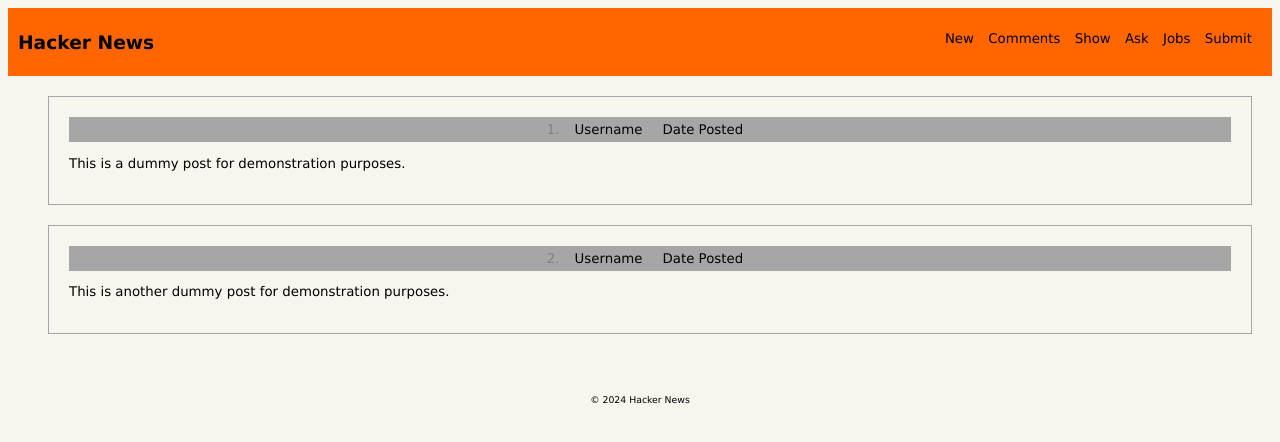
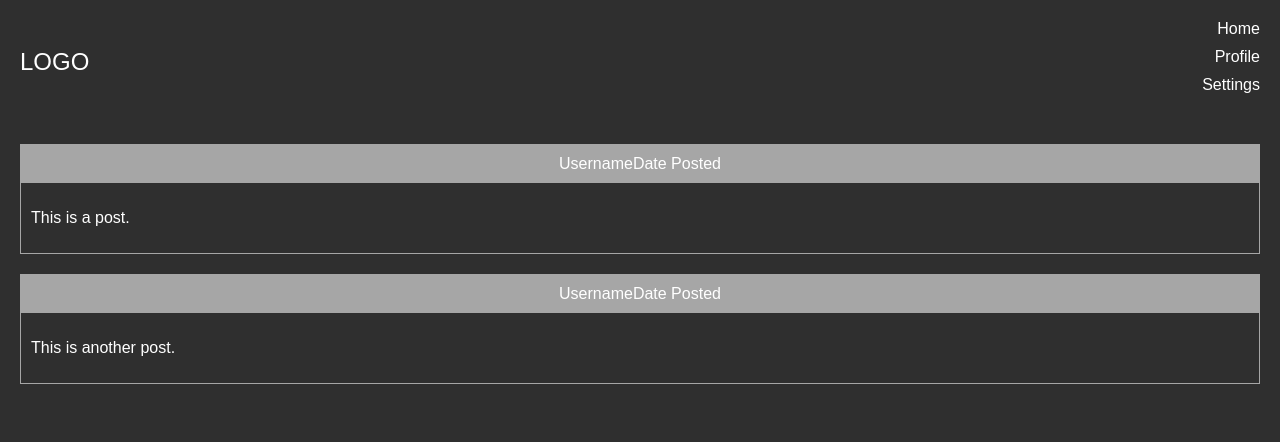
Before and after one commit to medinae1/C4, a plain HTML site: page index.html in a window 1280 px wide. Drawn offline with Linux system fonts and the light colour scheme.

Commit message:
tweaked style

```diff
--- a/index.html
+++ b/index.html
@@ -7,43 +7,34 @@
 </head>
 <body>
     <header>
-        <div class="container">
-            <h1>Hacker News</h1>
+        <div class="logo">LOGO</div>
         <nav>
             <ul>
-                    <li>New</li>
-                    <li>Comments</li>
-                    <li>Show</li>
-                    <li>Ask</li>
-                    <li>Jobs</li>
-                    <li>Submit</li>
+                <li>Home</li>
+                <li>Profile</li>
+                <li>Settings</li>
             </ul>
         </nav>
-        </div>
     </header>
-    <div class="content-wrapper">
     <main>
-            <article>
+        <div class="post">
             <div class="post-header">
-                    <span class="post-number">1.</span>
                 <span class="username">Username</span>
                 <span class="date">Date Posted</span>
             </div>
-                <p>This is a dummy post for demonstration purposes.</p>
-            </article>
-            <article>
+            <div class="post-content">
+                <p>This is a post.</p>
+            </div>
+        </div>
+        <div class="post">
             <div class="post-header">
-                    <span class="post-number">2.</span>
                 <span class="username">Username</span>
                 <span class="date">Date Posted</span>
             </div>
-                <p>This is another dummy post for demonstration purposes.</p>
-            </article>
-            <!-- Add more dummy posts as needed -->
+            <div class="post-content">
+                <p>This is another post.</p>
+            </div>
+        </div>
     </main>
-    </div>
-    <footer>
-        <p>© 2024 Hacker News</p>
-    </footer>
 </body>
 </html>
--- a/styles.css
+++ b/styles.css
@@ -1,64 +1,49 @@
 /* styles.css */
 body {
-    font-family: Verdana, Geneva, sans-serif;
-    font-size: 10pt;
-    color: black;
-    background-color: #f6f6ef;
+    font-family: Arial, sans-serif;
+    background-color: #2F2F2F;
+    color: white;
+    margin: 0;
+    padding: 0;
 }
-.container {
+header {
     display: flex;
     justify-content: space-between;
     align-items: center;
+    padding: 20px;
+    background-color: #2F2F2F;
 }
-header {
-    background-color: #ff6600;
-    padding: 10px;
-}
-header h1 {
-    margin: 0;
-    font-size: 14pt;
+.logo {
+    color: white;
+    font-size: 24px;
 }
 nav ul {
     list-style-type: none;
     padding: 0;
-    margin-bottom: 20px;
+    margin: 0;
+    display: flex;
+    flex-direction: column;
+    align-items: flex-end;
 }
 nav ul li {
-    display: inline;
-    margin-right: 10px;
+    color: white;
+    margin-bottom: 10px;
 }
-.content-wrapper {
-    background-color: #f6f6ef;
+main {
     padding: 20px;
 }
-main {
-    margin-left: 20px;
-}
-article {
+.post {
     border: 1px solid #A6A6A6;
     margin-bottom: 20px;
-    padding: 20px;
+    background-color: #2F2F2F;
 }
 .post-header {
     display: flex;
     justify-content: center;
     align-items: center;
+    padding: 10px;
     background-color: #A6A6A6;
-    padding: 5px;
-    margin-bottom: 10px;
 }
-.post-header .post-number {
-    color: #828282;
-    margin-right: 5px;
+.post-content {
+    padding: 10px;
 }
-.post-header .username, .post-header .date {
-    margin: 0 10px;
-}
-footer {
-    text-align: center;
-    margin-top: 20px;
-    font-size: 7pt;
-}
-footer p {
-    margin: 0;
-}
```
Lines whose indentation alone changed are shown as unchanged.
